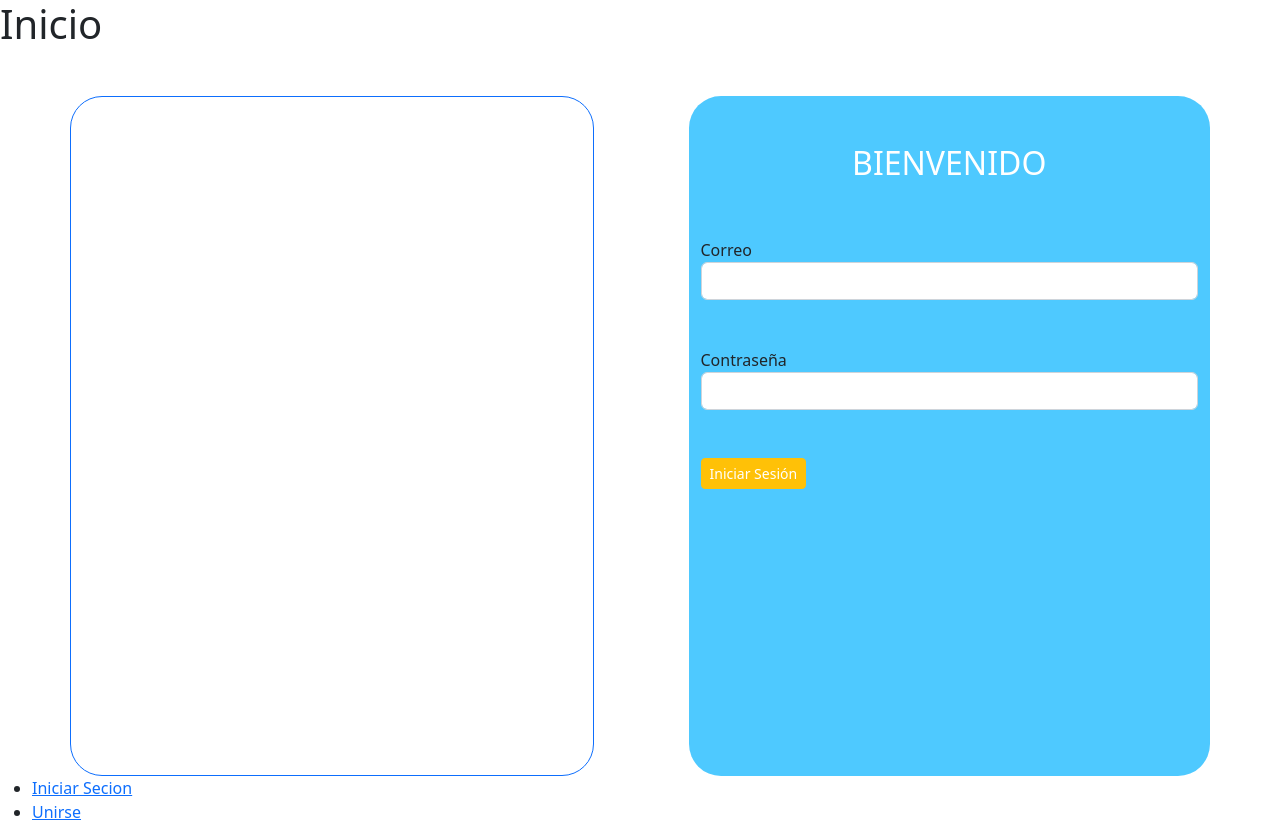
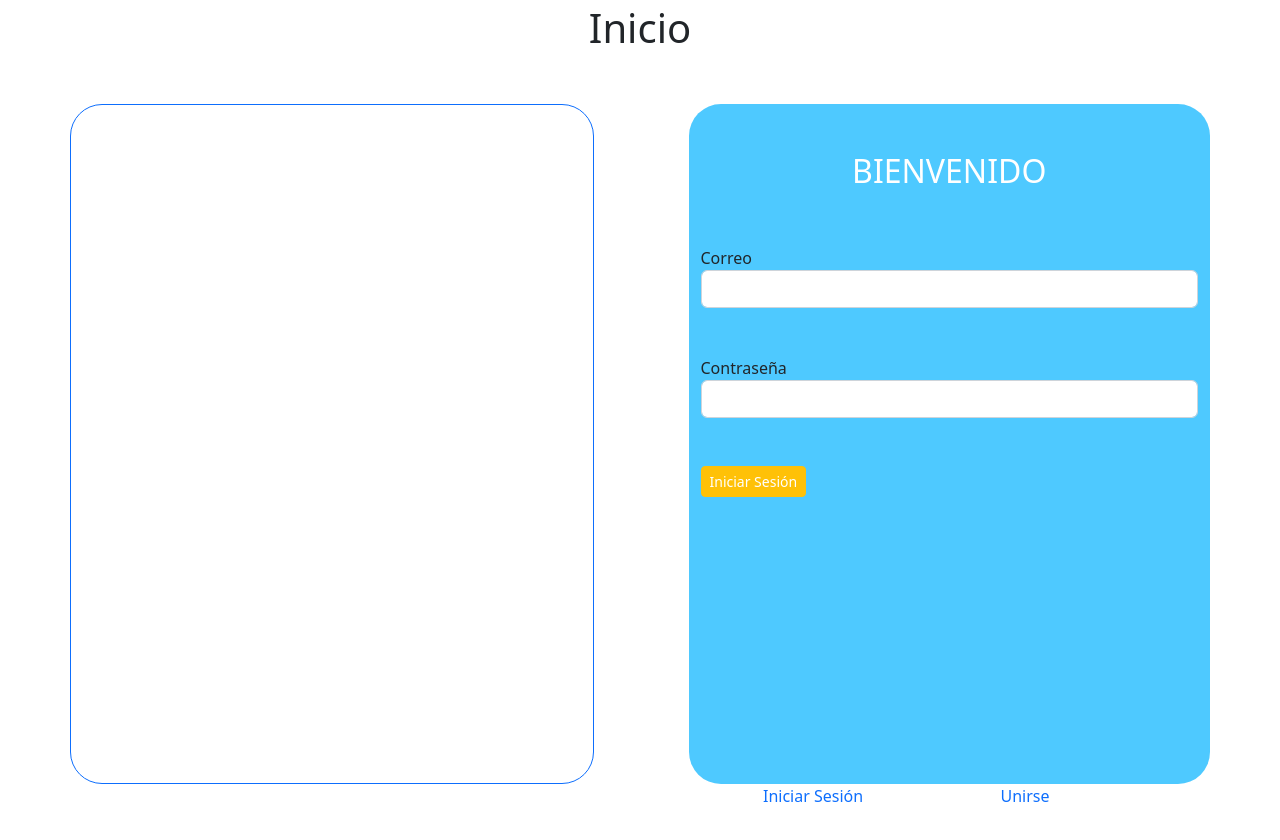
Before and after one commit to IsaacEhuan/ProyectoF_DAW, a Laravel app: page / in a window 1280 px wide. After the commit the page ends 802 px from the top, so only its background shows below. Run offline with Laravel 9, Linux system fonts and the light colour scheme.

Commit message:
Estilos en registro

```diff
--- a/baches-app/resources/views/inicio.blade.php
+++ b/baches-app/resources/views/inicio.blade.php
@@ -1,5 +1,5 @@
 <!DOCTYPE html>
-<h1>Inicio</h1>
+<h1 class="fw-bolt text-center py-1">Inicio</h1>
 @auth
     <h2>{{Auth::user()->nombre}}</h2>
     @if(Auth::user()->admin)
@@ -13,8 +13,19 @@
 
 <ul>
     @guest
-    <li><a href="{{route('iniciarSesion')}}">Iniciar Secion</a></li>
-    <li><a href="{{route('crearUsuario')}}">Unirse</a></li>
+    <div class="container">
+        <div class="row">
+            <div class="col offset-7">
+                <div >
+                    <a class="justify-content-end" href="{{route('iniciarSesion')}}" style="text-decoration: none;">Iniciar Sesión</a>
+                </div>
+            </div>
+
+            <div class="col">
+                <a class="sr-only sr-only-focusable" href="{{route('crearUsuario')}}" style="text-decoration: none;">Unirse</a>
+            </div>
+        </div>
+    </div>
     @endguest
 
     @auth
```
Also changed, not shown: baches-app/resources/views/usuarios/crearUsuario.blade.php (+21 -7 lines).
